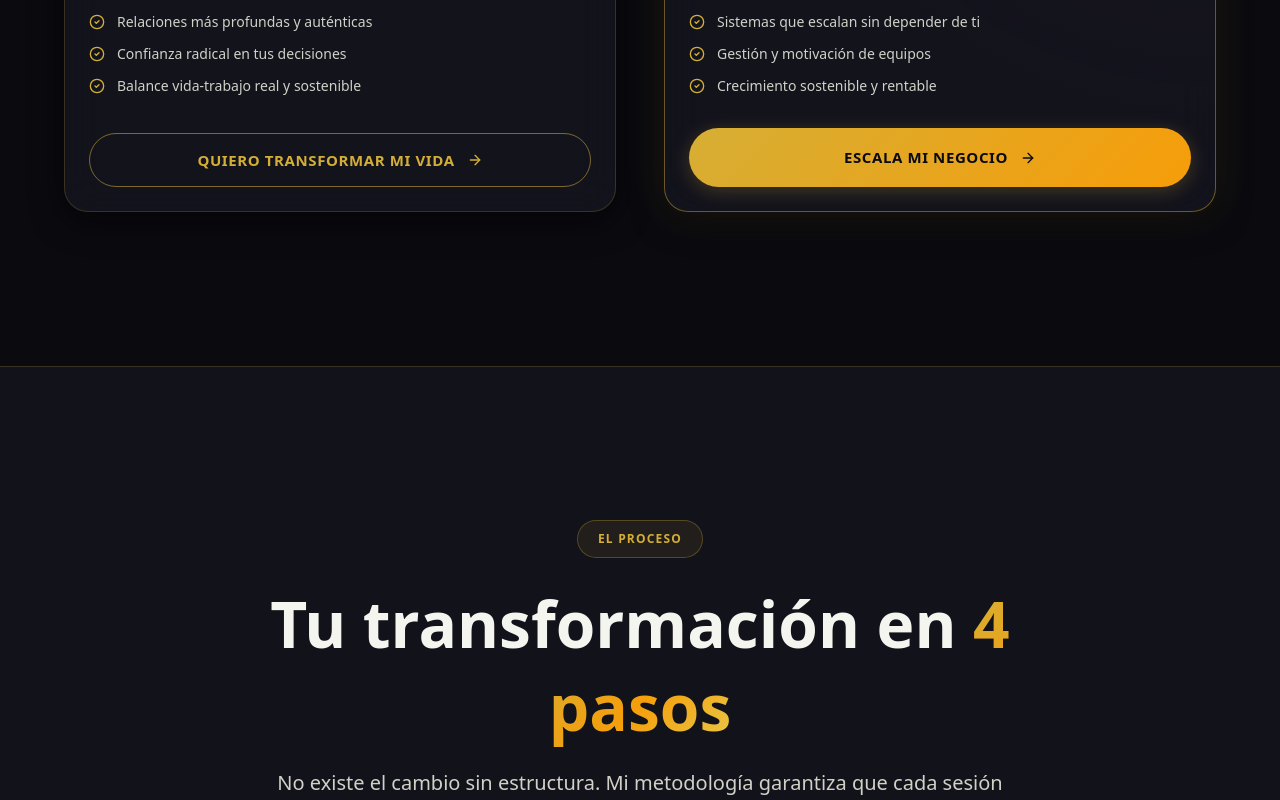
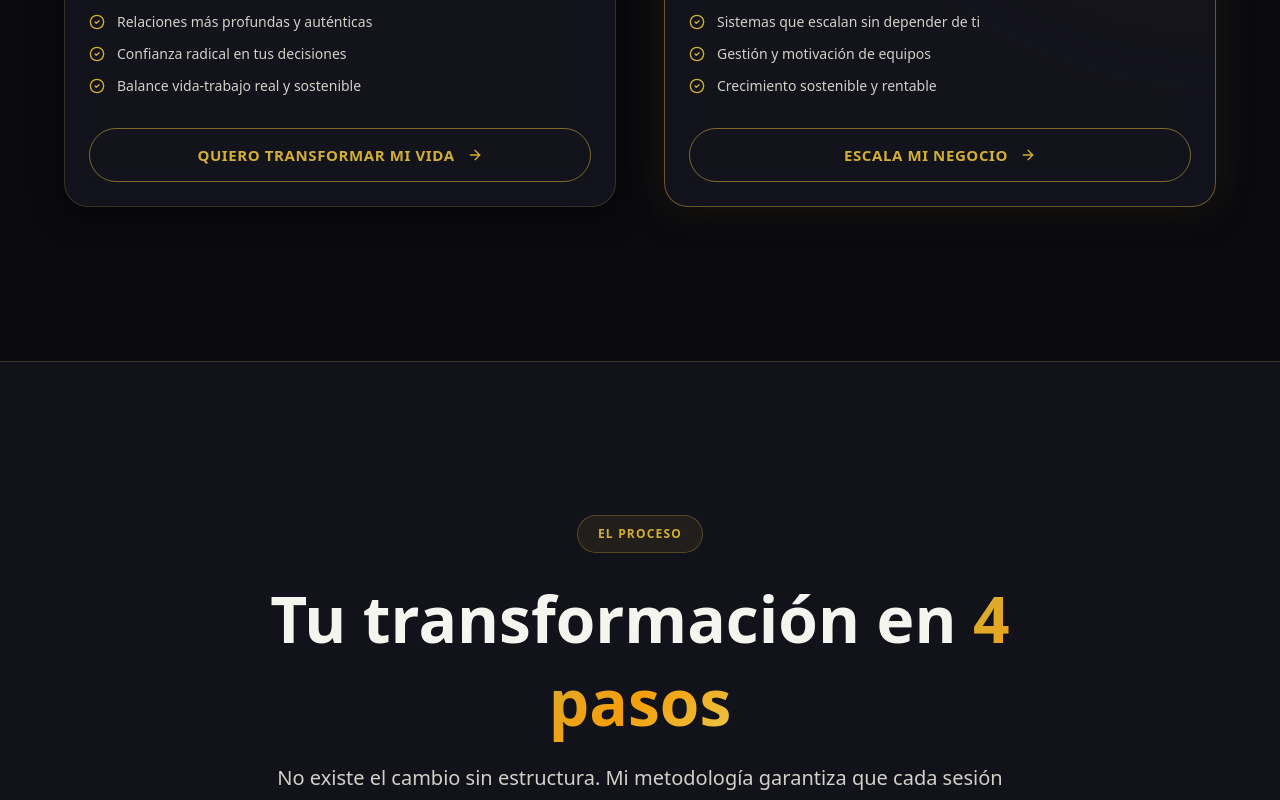
Before and after one commit to jagoff/web-coaching-terceros, a Next.js app: page / in a window 1280 px wide. Shown: the part 3420-4220 px from the top of the page. Built offline with nearby package versions, Linux system fonts and the light colour scheme; no server answers.

Commit message:
style: both service CTAs use btn-secondary and link to #contacto

```diff
--- a/components/sections/Services.tsx
+++ b/components/sections/Services.tsx
@@ -3,6 +3,7 @@
 import { useRef } from "react";
 import { motion, useInView, type Variants } from "framer-motion";
 import { Flame, Gem, CheckCircle2, ArrowRight } from "lucide-react";
+import { scrollToElement } from "@/lib/scroll";
 
 const sectionStagger: Variants = {
   hidden: {},
@@ -206,7 +207,8 @@ export default function Services() {
 
                 {/* CTA */}
                 <button
-                  className={service.featured ? "btn-primary" : "btn-secondary"}
+                  className="btn-secondary"
+                  onClick={() => scrollToElement("#contacto")}
                 >
                   {service.cta} <ArrowRight size={16} className="inline ml-1" />
                 </button>
```
